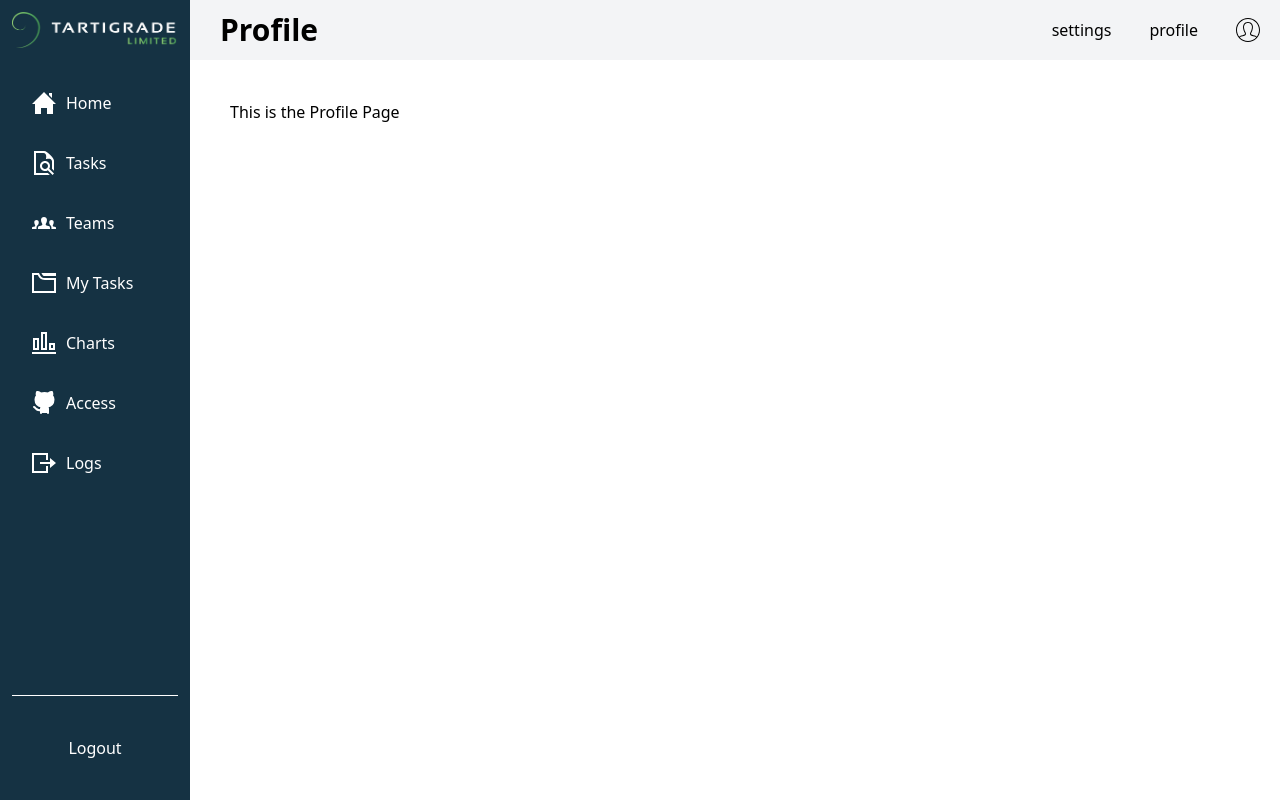
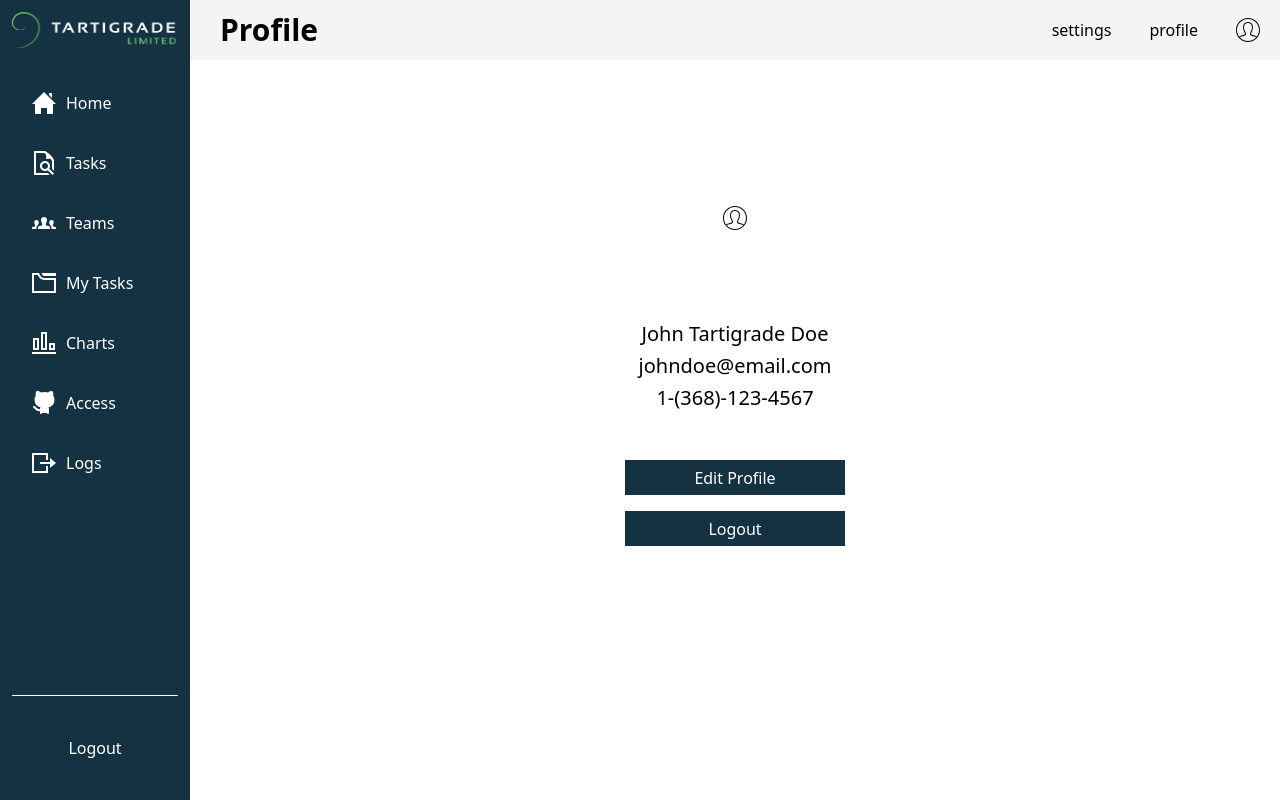
Before and after one commit to devaku/synapse, a React (Vite) app in the folder frontend/: page /dashboard/profile in a window 1280 px wide. Built offline with nearby package versions, Linux system fonts and the light colour scheme; no server answers.

Commit message:
Profile Page with Static Information + Edit Popup
Ignore all the file changes... they came from the prettier code format.

```diff
--- a/frontend/src/pages/dashboard/profile.tsx
+++ b/frontend/src/pages/dashboard/profile.tsx
@@ -1,9 +1,139 @@
+// profile_page.tsx
+import { useState } from 'react';
+import { useNavigate } from 'react-router';
 import HeaderContainer from '../../components/container/header_container';
+import SvgComponent from '../../components/ui/svg_component';
+
+type EditProfileFormProps = {
+	fullName: string;
+	email: string;
+	phoneNumber: string;
+	setFullName: (v: string) => void;
+	setEmail: (v: string) => void;
+	setPhoneNumber: (v: string) => void;
+	onSave: () => void;
+	onCancel: () => void;
+};
+
+function EditProfileForm({
+	fullName,
+	email,
+	phoneNumber,
+	setFullName,
+	setEmail,
+	setPhoneNumber,
+	onSave,
+	onCancel,
+}: EditProfileFormProps) {
+	return (
+		<div className="mt-8 md:mt-0 bg-[#153243]/90 backdrop-blur-sm p-6 rounded w-[300px] text-white shadow-lg">
+			<h3 className="text-lg mb-4 text-center">Edit Profile</h3>
+			<div className="space-y-2">
+				<input
+					type="text"
+					value={fullName}
+					onChange={(e) => setFullName(e.target.value)}
+					className="w-full p-2 text-black bg-white"
+					placeholder="Full Name"
+				/>
+				<input
+					type="email"
+					value={email}
+					onChange={(e) => setEmail(e.target.value)}
+					className="w-full p-2 text-black bg-white"
+					placeholder="Email"
+				/>
+				<input
+					type="tel"
+					value={phoneNumber}
+					onChange={(e) => setPhoneNumber(e.target.value)}
+					className="w-full p-2 text-black bg-white"
+					placeholder="Phone Number"
+				/>
+			</div>
+			<div className="flex space-x-2 mt-4">
+				<button
+					type="button"
+					className="flex-1 py-2 bg-green-600 text-white"
+					onClick={onSave}
+				>
+					Save
+				</button>
+				<button
+					type="button"
+					className="flex-1 py-2 bg-gray-600 text-white"
+					onClick={onCancel}
+				>
+					Cancel
+				</button>
+			</div>
+		</div>
+	);
+}
 
 export default function ProfilePage() {
+	const navigate = useNavigate();
+	const [showEditPopup, setShowEditPopup] = useState(false);
+	const [fullName, setFullName] = useState('John Tartigrade Doe');
+	const [email, setEmail] = useState('johndoe@email.com');
+	const [phoneNumber, setPhoneNumber] = useState('1-(368)-123-4567');
+
+	const handleSave = () => {
+		setShowEditPopup(false);
+	};
+
 	return (
-		<HeaderContainer pageTitle={'Profile'}>
-			<div>This is the Profile Page</div>
+		<HeaderContainer pageTitle="Profile">
+			<div className="flex flex-col items-center justify-center py-12">
+				<div className="flex flex-col md:flex-row md:space-x-8 items-start">
+					{/* Profile section */}
+					<div className="flex flex-col items-center">
+						<div className="w-[140px] h-[140px] flex items-center justify-center">
+							<SvgComponent
+								iconName="PROFILE"
+								className="fill-white w-32 h-32"
+							/>
+						</div>
+
+						<div className="mt-8 text-center space-y-1">
+							<h2 className="text-xl">{fullName}</h2>
+							<p className="text-xl">{email}</p>
+							<p className="text-xl">{phoneNumber}</p>
+						</div>
+
+						<div className="mt-12 space-y-4 w-[220px]">
+							<button
+								type="button"
+								className="w-full h-[35px] px-4 py-1 text-white bg-[#153243]"
+								onClick={() => setShowEditPopup(true)}
+							>
+								Edit Profile
+							</button>
+							<button
+								type="button"
+								className="w-full h-[35px] px-4 py-1 text-white bg-[#153243]"
+								onClick={() => navigate('/')}
+							>
+								Logout
+							</button>
+						</div>
+					</div>
+
+					{/* Edit popup */}
+					{showEditPopup && (
+						<EditProfileForm
+							fullName={fullName}
+							email={email}
+							phoneNumber={phoneNumber}
+							setFullName={setFullName}
+							setEmail={setEmail}
+							setPhoneNumber={setPhoneNumber}
+							onSave={handleSave}
+							onCancel={() => setShowEditPopup(false)}
+						/>
+					)}
+				</div>
+			</div>
 		</HeaderContainer>
 	);
 }
```
